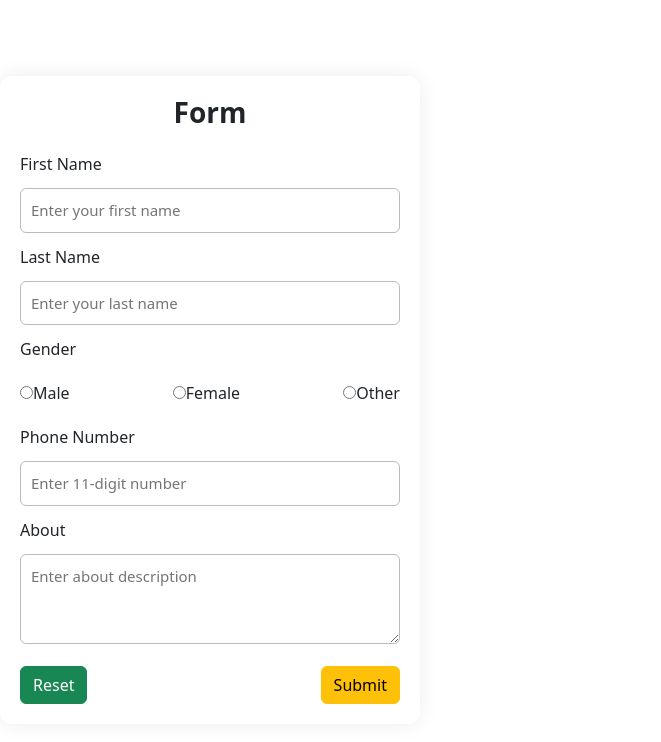
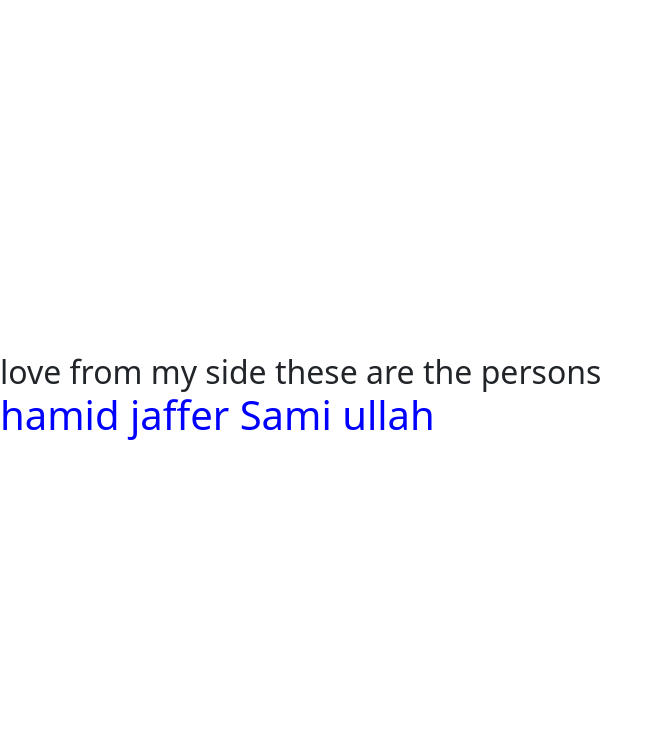
Before and after one commit to the-sami-ullah/React_projects, a React (Vite) app: page / in a window 1280 px wide. Shown: the top 742 px of the page, without its empty margins (0-661 px from the left). Built offline with nearby package versions, Linux system fonts and the light colour scheme.

Commit message:
context api concept completed

```diff
--- a/src/App.jsx
+++ b/src/App.jsx
@@ -1,6 +1,7 @@
 // import Props from "./Concepts/Props";
 import { Home } from "./Project/Calculator/Home";
 import Formm from "./Concepts/Formm";
+import Main from "./Project/ContextApi/Main";
 
 export default function App() {
   // const names = ["Sami", "Ali", "Ahamad", "Hamid"];
@@ -12,7 +13,8 @@ export default function App() {
     // </ul>
     <>
       {/* <Home /> */}
-      <Formm />
+      {/* <Formm /> */}
+      <Main />
     </>
   );
 }
--- /dev/null
+++ b/src/Project/ContextApi/Components/ChildA.jsx
@@ -0,0 +1,10 @@
+import React from "react";
+
+import ChildB from "./ChildB";
+export const ChildA = () => {
+  return (
+    <>
+      < ChildB />
+    </>
+  );
+};
--- /dev/null
+++ b/src/Project/ContextApi/Components/ChildB.jsx
@@ -0,0 +1,12 @@
+import React from "react";
+
+import ChildC from "./ChildC";
+const ChildB = () => {
+  return (
+    <>
+      < ChildC />
+    </>
+  );
+};
+
+export default ChildB;
--- /dev/null
+++ b/src/Project/ContextApi/Components/ChildC.jsx
@@ -0,0 +1,17 @@
+import React, { useContext } from "react";
+import { UserContext } from "../Main";
+
+const ChildC = () => {
+  const user = useContext(UserContext);
+  console.log(user);
+  return (
+    <>
+      <h2>
+        {user.name} these are the persons{" "}
+        <h1 style={{ color: "blue" }}>{user.persons}</h1>
+      </h2>
+    </>
+  );
+};
+
+export default ChildC;
--- /dev/null
+++ b/src/Project/ContextApi/Main.jsx
@@ -0,0 +1,24 @@
+import React, { createContext, useState } from "react";
+import { ChildA } from "./Components/ChildA";
+//Step:01 Creat Contextc
+const UserContext = createContext();
+
+//Step:02 wrap all the child inside Prvider to acces the data
+//Step:03 pass value
+//Step:04 Inside Consumer consume the value which are pass from the parent
+
+export default function Main() {
+  const [user, setuser] = useState({
+    name: "love from my side",
+    persons: "hamid jaffer Sami ullah",
+  });
+  return (
+    <>
+      <UserContext.Provider value={user}>
+        <ChildA />
+      </UserContext.Provider>
+    </>
+  );
+}
+
+export { UserContext };
```
